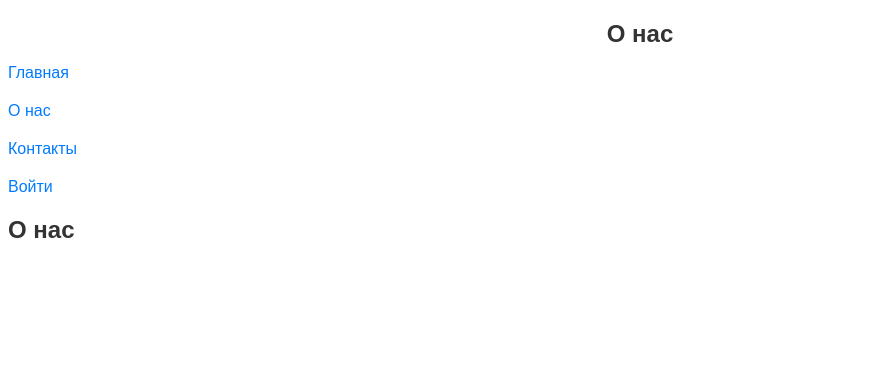
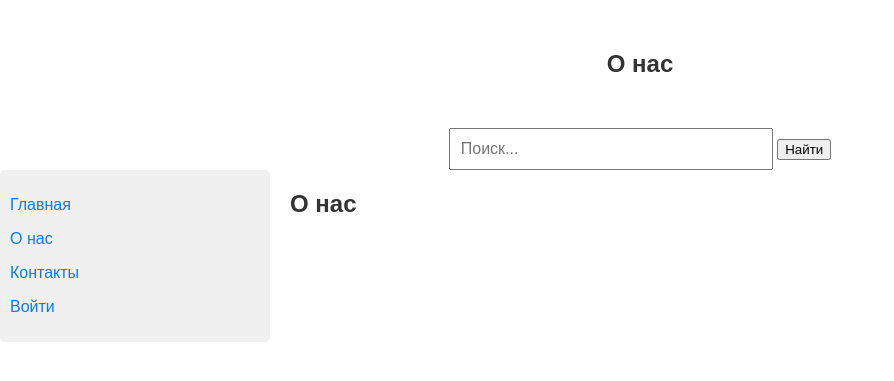
Before and after one commit to SidorovRKN/pythonProject1702, a Django app: page /about/ in a window 1280 px wide. Shown: the top 381 px of the page, without its empty margins (0-894 px from the left). Run offline with Django 5.2, Linux system fonts and the light colour scheme; data that the repository does not hold is empty.

Commit message:
add simple site search

```diff
--- a/poslannik/poslannik/settings.py
+++ b/poslannik/poslannik/settings.py
@@ -26,7 +26,7 @@ SECRET_KEY = 'django-insecure-bw4-5lgtmu41_8frlj2riqz7mly7_c_)cgwr$e-vbzqti=&(n!
 DEBUG = True
 
 ALLOWED_HOSTS = ['127.0.0.1']
-
+INTERNAL_IPS = ['127.0.0.1']
 
 # Application definition
 
@@ -38,6 +38,7 @@ INSTALLED_APPS = [
     'django.contrib.messages',
     'django.contrib.staticfiles',
     'django_extensions',
+    'debug_toolbar',
     'site_poslannik.apps.SitePoslannikConfig',
 ]
 
@@ -49,6 +50,7 @@ MIDDLEWARE = [
     'django.contrib.auth.middleware.AuthenticationMiddleware',
     'django.contrib.messages.middleware.MessageMiddleware',
     'django.middleware.clickjacking.XFrameOptionsMiddleware',
+    'debug_toolbar.middleware.DebugToolbarMiddleware',
 ]
 
 ROOT_URLCONF = 'poslannik.urls'
--- a/poslannik/poslannik/urls.py
+++ b/poslannik/poslannik/urls.py
@@ -20,7 +20,8 @@ from site_poslannik import views
 
 urlpatterns = [
     path('admin/', admin.site.urls),
-    path('', include('site_poslannik.urls'))
+    path('__debug__/', include("debug_toolbar.urls")),
+    path('', include('site_poslannik.urls')),
 ]
 
 handler404 = views.page_not_found
--- a/poslannik/site_poslannik/static/site_poslannik/css/styles.css
+++ b/poslannik/site_poslannik/static/site_poslannik/css/styles.css
@@ -1,7 +1,8 @@
+/* Общие стили */
 
 body {
     font-family: Arial, sans-serif;
-    margin: 1;
+    margin: 0;
     padding: 0;
 }
 
@@ -12,38 +13,77 @@ ul {
 
 a {
     text-decoration: none;
-    color: #007bff; /* Цвет ссылок можно изменить по желанию */
+    color: #007bff;
 }
 
 a:hover {
     text-decoration: underline;
 }
+
 h1 {
     color: #333;
     font-size: 24px;
-    margin-top: 0; /* убирает стандартный отступ у h1 */
+    margin-top: 0;
 }
 
-li {
-    margin-bottom: 20px;
+/* Стили для блока навигации */
+
+nav {
+    float: left;
+    width: 20%; /* Ширина блока навигации */
+    padding: 20px;
 }
 
-hr {
-    border: 0;
-    height: 1px;
-    background: #ccc;
-    margin: 20px 0;
-}
-/* Дополнительные стили для title */
-
-.title {
-    text-align: center;
-    margin-top: 20px; /* регулирует отступ сверху */
+nav a {
+    display: block;
+    padding: 10px 0;
 }
 
-.selected {
-    color: #333; /* Цвет текста для выбранной категории */
-    pointer-events: none; /* Делает элемент не кликабельным */
-    cursor: default; /* Меняет курсор на стандартный */
+nav a:hover {
+    background-color: #f0f0f0;
 }
-/* Стили для index.html и about.html */
+
+/* Стили для блока категорий */
+
+.categories {
+    float: right;
+    width: 30%; /* Ширина блока категорий */
+    padding: 20px;
+}
+
+.categories li {
+    margin-bottom: 10px;
+}
+
+/* Стили для контента */
+
+.content {
+    margin-left: 20%; /* Учитываем ширину блока навигации */
+    margin-right: 30%; /* Учитываем ширину блока категорий */
+    padding: 20px;
+}
+
+/* Остальные стили, если необходимо */
+.title {
+    text-align: center; /* Выравниваем текст по центру */
+    margin-top: 50px; /* Устанавливаем верхний отступ, чтобы разместить заголовок выше */
+}
+
+.navigation {
+    width: 250px; /* Устанавливаем ширину блока навигации по вашему желанию */
+    margin-right: 20px; /* Добавляем правый отступ для разделения блока навигации от основного контента */
+    background-color: #f0f0f0; /* Добавляем фоновый цвет, чтобы выделить блок навигации */
+    padding: 10px; /* Добавляем внутренний отступ для улучшения внешнего вида */
+    float: left; /* Размещаем блок навигации слева */
+    border-radius: 5px; /* Добавляем скругление углов */
+}
+
+.search {
+    text-align: center; /* Выравниваем текст по центру */
+    margin-top: 50px; /* Устанавливаем верхний отступ, чтобы разместить заголовок выше */
+}
+input[type="text"] {
+    width: 300px; /* Устанавливаем ширину поля для ввода по вашему желанию */
+    padding: 10px; /* Добавляем внутренний отступ, чтобы текст не прилипал к границам поля */
+    font-size: 16px; /* Устанавливаем размер шрифта */
+}
--- a/poslannik/site_poslannik/templates/site_poslannik/autocats.html
+++ /dev/null
@@ -1,9 +0,0 @@
-<nav>
-    {% for cat in cats %}
-    {% if cat.slug == cat_selected %}
-    <span class="selected">{{ cat.name }}</span>
-    {% else %}
-    <a href="{{ cat.get_absolute_url }}">{{ cat.name }}</a>
-    {% endif %}
-    {% endfor %}
-</nav>
--- a/poslannik/site_poslannik/templatetags/poslannik_tags.py
+++ b/poslannik/site_poslannik/templatetags/poslannik_tags.py
@@ -1,13 +1,13 @@
-from django import template
-import site_poslannik.views as views
-from site_poslannik.models import Category
-
-register = template.Library()
-
-
-
-
-@register.inclusion_tag('site_poslannik/autocats.html')
-def show_categories(cat_slug):
-    cats = Category.objects.all()
-    return {'cats': cats, 'cat_slug': cat_slug}
+# from django import template
+# import site_poslannik.views as views
+# from site_poslannik.models import Category
+#
+# register = template.Library()
+#
+#
+#
+#
+# @register.inclusion_tag('site_poslannik/autocats.html')
+# def show_categories(cat_slug):
+#     cats = Category.objects.all()
+#     return {'cats': cats, 'cat_slug': cat_slug}
--- a/poslannik/site_poslannik/urls.py
+++ b/poslannik/site_poslannik/urls.py
@@ -9,4 +9,5 @@ urlpatterns = [
     path('login/', views.login, name='login'),
     path('archive/<yyyy:year>/', views.archive, name='arhive'),
     path('category/<slug:cat_slug>/', views.cats, name='category'),
+    path('searchpart/', views.search, name='search'),
 ]
--- a/poslannik/site_poslannik/views.py
+++ b/poslannik/site_poslannik/views.py
@@ -1,3 +1,4 @@
+from django.db.models import Q
 from django.http import HttpResponse, HttpResponseNotFound, Http404
 from django.shortcuts import render, redirect, get_object_or_404
 from django.template.defaultfilters import slugify
@@ -5,7 +6,6 @@ from django.urls import reverse
 from django.template.loader import render_to_string
 
 from site_poslannik.models import Parts, Category
-
 
 # Create your views here.
 menu = [
@@ -16,24 +16,106 @@ menu = [
 ]
 
 
-cats_db = [
-    {"id": 1, 'title': "Запчасти на ГАЗ"},
-    {"id": 2, 'title': "Запчасти на УАЗ"},
-    {"id": 3, 'title': "Запчасти на ВАЗ"},
+def translit(str_ru, sep="-"):
+    t = {'ё': 'yo', 'а': 'a', 'б': 'b', 'в': 'v', 'г': 'g', 'д': 'd', 'е': 'e', 'ж': 'zh',
+         'з': 'z', 'и': 'i', 'й': 'y', 'к': 'k', 'л': 'l', 'м': 'm', 'н': 'n', 'о': 'o', 'п': 'p',
+         'р': 'r', 'с': 's', 'т': 't', 'у': 'u', 'ф': 'f', 'х': 'h', 'ц': 'c', 'ч': 'ch', 'ш': 'sh',
+         'щ': 'shch', 'ъ': '', 'ы': 'y', 'ь': '', 'э': 'e', 'ю': 'yu', 'я': 'ya'}
+    res = ''
+    for i in str_ru.lower():
+        if i in t:
+            res += t[i]
+        elif i not in 'qwertyuiopasdfghjklzxcvbnm1234567890':
+            res += sep
+        else:
+            res += i
 
-]
+    while '--' in res:
+        res = res.replace('--', '-')
 
+    return res
 
-PARTS = Parts.objects.all()
 
 def index(request):
     data = {
         'title': 'Автозапчасти в Борисове',
         'menu': menu,
-        'parts': PARTS[:20],
-        'cat_selected': 0,
+        'parts': Parts.objects.all()[:20],
+        'cats': Category.objects.all()
     }
     return render(request, 'site_poslannik/index.html', context=data)
+
+
+def show_part(request, part_slug):
+    part = get_object_or_404(Parts, slug=part_slug)
+
+    data = {
+        'title': f'{part.name}',
+        'name': part.name,
+        'menu': menu,
+        'part': part,
+        'cats': Category.objects.all()
+    }
+
+    return render(request, 'site_poslannik/part.html', context=data)
+
+
+def about(request):
+    return render(request, 'site_poslannik/about.html', {'title': 'О нас', 'menu': menu})
+
+
+def cats(request, cat_slug):
+    selected = Category.objects.get(slug=cat_slug)
+    data = {
+        'title': f'{selected.name}',
+        'parts': selected.parts_set.all()[:20],
+        'menu': menu,
+        'cat_selected': cat_slug,
+        'cats': Category.objects.all()
+    }
+    return render(request, 'site_poslannik/index.html', context=data)
+
+
+def search(request):
+    q = translit(request.GET.get('q'))
+    req_words = q.split('-')
+    query = ''
+    for word in req_words:
+        temp = Parts.objects.filter(Q(slug__icontains=query + word))
+        if not temp:
+
+            temp = None
+
+            for i in range(len(word)):
+
+                temp_w = Parts.objects.filter(Q(slug__icontains=query + word[:i]))
+                print(temp_w)
+                print(word[:i])
+                if temp_w:
+                    temp = word[:i]
+                else:
+                    break
+
+            query += temp + '-'
+        else:
+            query += word + '-'
+
+    query = query.strip('-')
+    print(query)
+    data = {
+        'title': 'Автозапчасти в Борисове',
+        'menu': menu,
+        'parts': Parts.objects.filter(slug__icontains=query),
+        'cats': Category.objects.all()
+    }
+    return render(request, 'site_poslannik/index.html', context=data)
+
+
+def archive(request, year):
+    if year > 2023:
+        uri = reverse('cats_slug', args=('bebracat2000',))
+        return redirect(uri)
+    return HttpResponse(f'In {year} year... ')
 
 
 def login(request):
@@ -46,46 +128,11 @@ def contact(request):
         'num': '76-36-02',
         'menu': menu,
         'email': 'some_email@gmail.com',
+        'cats': Category.objects.all()
+
     }
     return render(request, 'site_poslannik/contact.html', context=data)
 
 
-def show_part(request, part_slug):
-    part = get_object_or_404(Parts, slug=part_slug)
-
-    data = {
-        'title': f'{part.name}',
-        'name': part.name,
-        'menu': menu,
-        'part': part,
-        'cat_selected': 1,
-    }
-
-    return render(request, 'site_poslannik/part.html', context=data)
-
-
-def about(request):
-    return render(request, 'site_poslannik/about.html', {'title': 'О нас', 'menu': menu})
-
-
-def cats(request, cat_slug):
-    selected = Category.objects.filter(slug=cat_slug)[0]
-    # parts = Parts.objects.filter(category=selected)[:20]
-    data = {
-        'title': f'{selected.name}',
-        'parts': selected.parts_set.all(),
-        'menu': menu,
-        'cat_selected': cat_slug,
-    }
-    return render(request, 'site_poslannik/category.html', context=data)
-
-
-def archive(request, year):
-    if year > 2023:
-        uri = reverse('cats_slug', args=('bebracat2000',))
-        return redirect(uri)
-    return HttpResponse(f'In {year} year... ')
-
-
 def page_not_found(request, exception):
     return redirect(index)
--- a/poslannik/templates/base.html
+++ b/poslannik/templates/base.html
@@ -1,5 +1,4 @@
 {% load static %}
-{% load poslannik_tags %}
 
 <!DOCTYPE html>
 <html lang="en">
@@ -12,7 +11,22 @@
     <div class="title">
         <h1>{{ title }}</h1>
     </div>
-    {% show_categories cat_slug %}
+    <form class="search" action="{% url 'search' %}" method="GET">
+        <input type="text" name="q" placeholder="Поиск...">
+        <button type="submit">Найти</button>
+    </form>
+
+    <nav class="categories">
+        {% for cat in cats %}
+            {% if cat.slug == cat_selected %}
+                <span class="selected">{{ cat.name }}</span>
+            {% else %}
+                <a href="{{ cat.get_absolute_url }}">{{ cat.name }}</a>
+            {% endif %}
+        {% endfor %}
+    </nav>
+
+    <div class="navigation">
         <ul>
             <li><a href="{% url 'home' %}">Главная</a></li>
             {% for i in menu %}
@@ -21,7 +35,8 @@
                 </li>
             {%endfor%}
         </ul>
-
-{% block content %} {% endblock %}
+    </div>
+<div class="content">{% block content %} {% endblock %}
+</div>
 </body>
 </html>
```
Also changed, not shown: poslannik/site_poslannik/models.py (+52 -0 lines), poslannik/site_poslannik/templates/site_poslannik/category.html (deleted, +0 -15 lines). Lines whose indentation alone changed are shown as unchanged.
